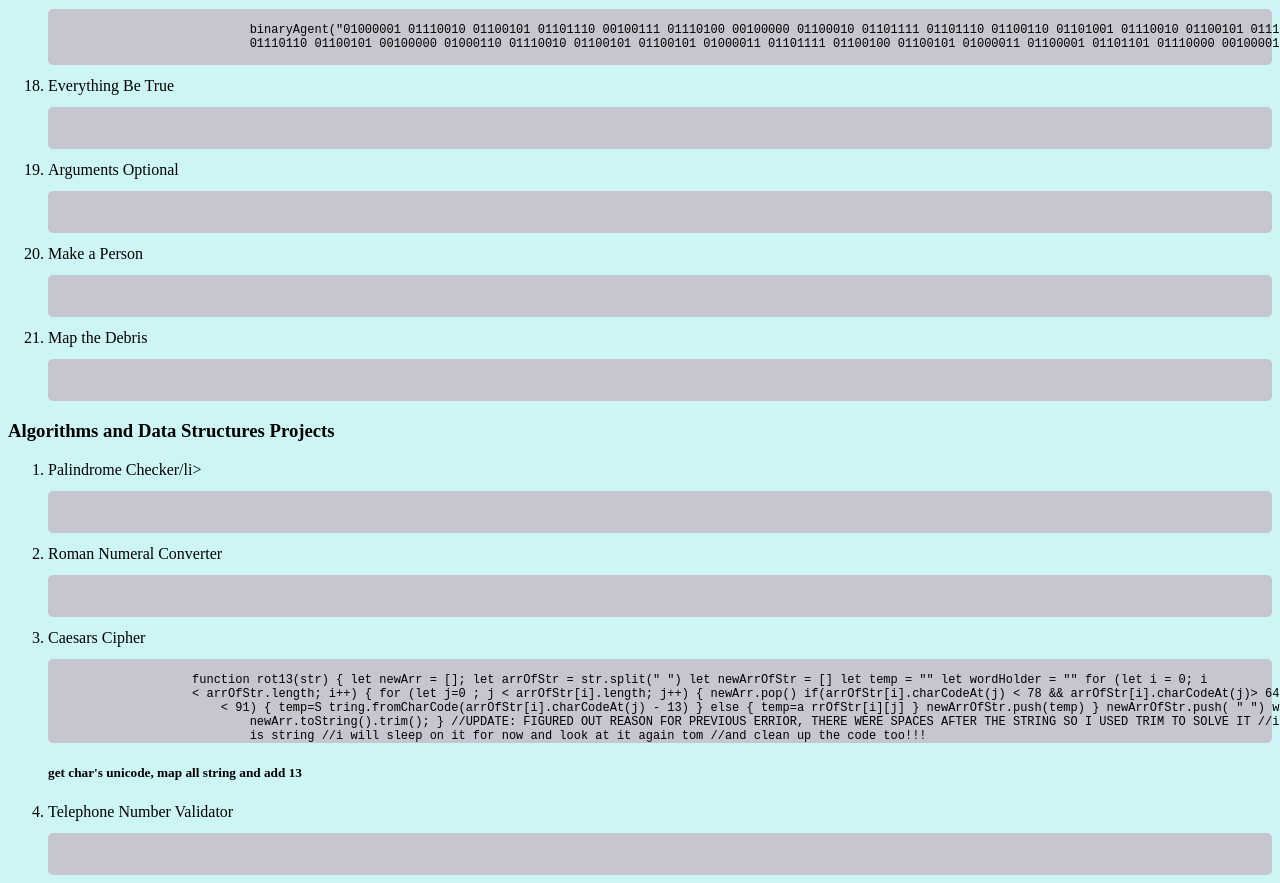
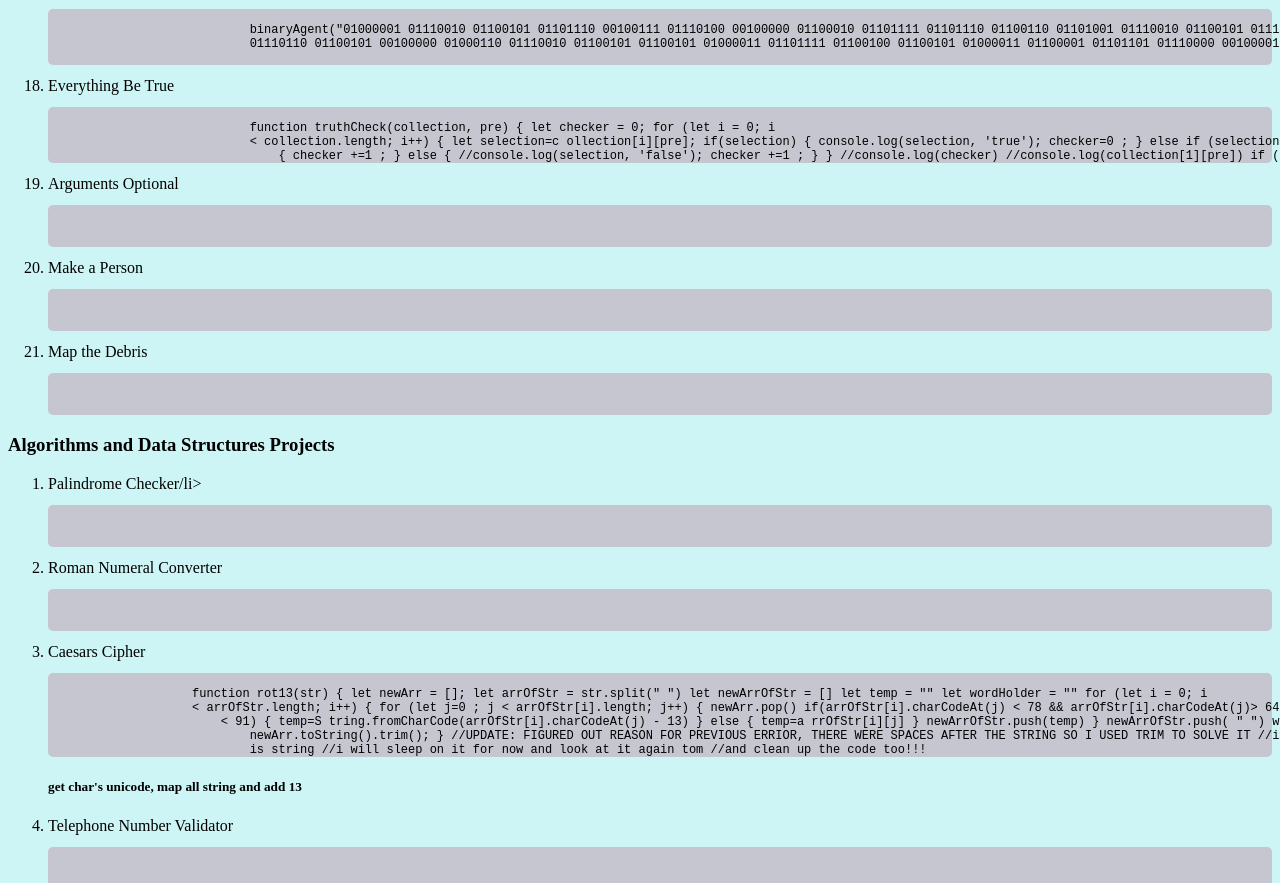
Before and after one commit to pmaycomia/FCC-JavaScript-Algorithms, a plain HTML site: page index.html in a window 1280 px wide. Shown: the part 4213-5096 px from the top of the page. Drawn offline with Linux system fonts and the light colour scheme.

Commit message:
Add unfinished solution to Everything Be True alogorithm

```diff
--- a/index.html
+++ b/index.html
@@ -293,8 +293,9 @@
 
                         <li>Everything Be True</li>
                         <xmp>
-
-                        </xmp>
+                            function truthCheck(collection, pre) { let checker = 0; for (let i = 0; i
+                            < collection.length; i++) { let selection=c ollection[i][pre]; if(selection) { console.log(selection, 'true'); checker=0 ; } else if (selection===u ndefined)
+                                { checker +=1 ; } else { //console.log(selection, 'false'); checker +=1 ; } } //console.log(checker) //console.log(collection[1][pre]) if (checker===0 ) { return true; }else{ return false; } } </xmp>
 
                                 <li>Arguments Optional</li>
                                 <xmp>
```
Lines whose indentation alone changed are shown as unchanged.
